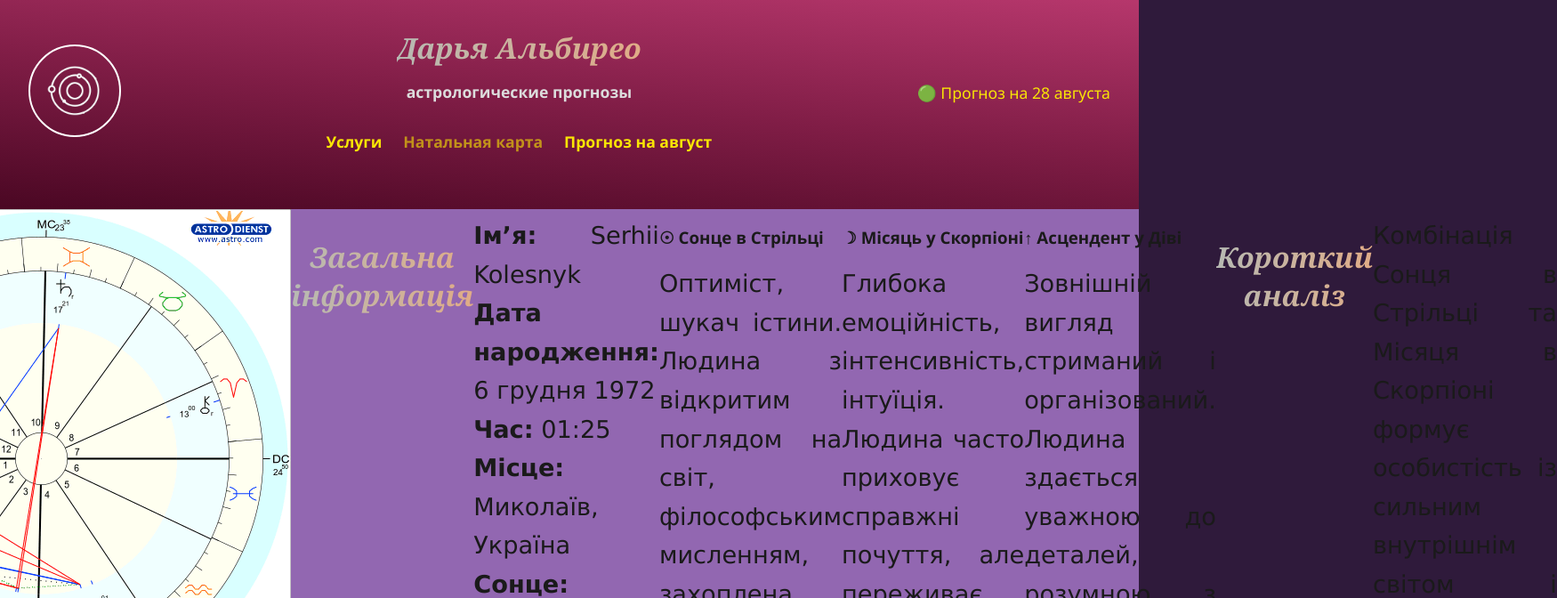
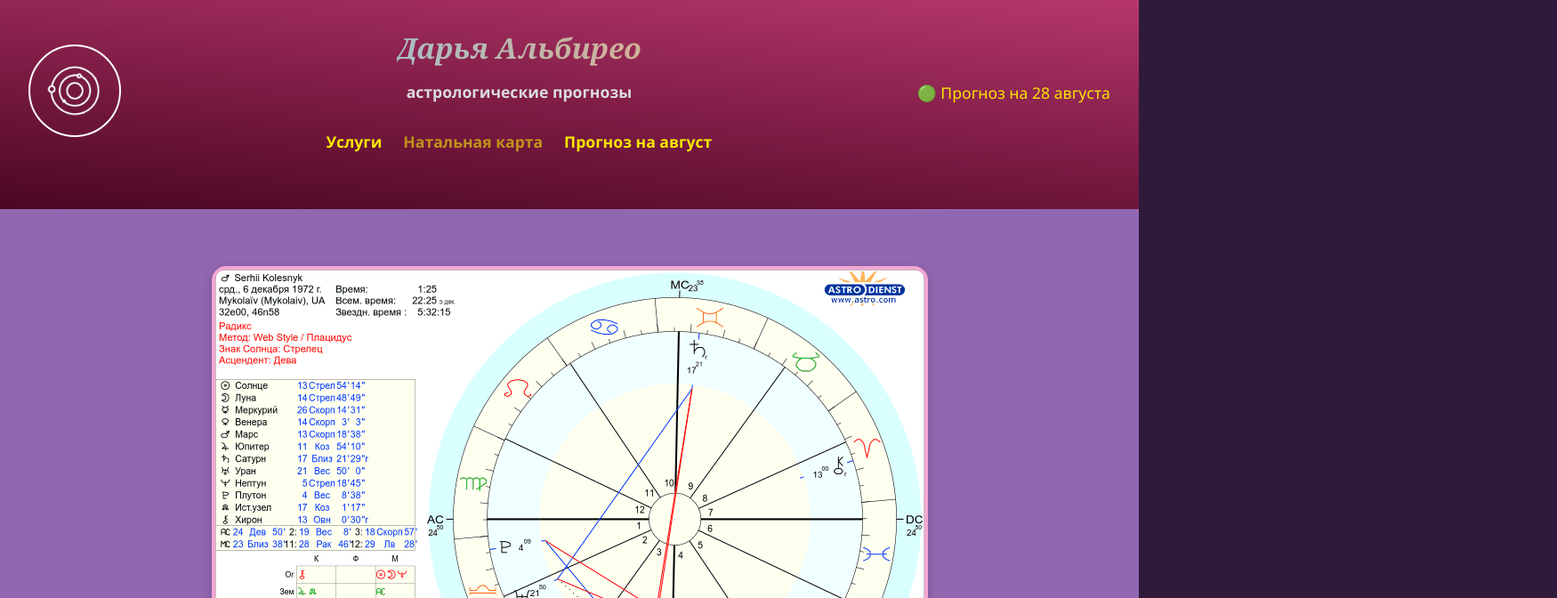
Before and after one commit to co-forester/react-astro-app, a React (Create React App) app in the folder frontend/: page /App/natal_chart in a window 1280 px wide. Shown: the top 672 px of the page at 89% size, 1750 px wide, since content can reach past the window. Built offline with nearby package versions, Linux system fonts and the light colour scheme.

Commit message:
Обновив Footer додав кнопку тема

```diff
--- a/frontend/src/components/NatalChart/NatalChart.tsx
+++ b/frontend/src/components/NatalChart/NatalChart.tsx
@@ -1,20 +1,15 @@
 import React from 'react';
-
-
-import {  useAppSelector } from '../../hooks/reduxHook';
-// import { themeActions } from '../../redux/slices/themeSlice';
+import { useAppSelector } from '../../hooks/reduxHook';
 import css from './natalChart.module.css';
-import logo from '../../images/astro_w2gw_serhii_kolesnyk.68459.2485561.png'; // якщо використовується імпорт логотипу
+import logo from '../../images/astro_w2gw_serhii_kolesnyk.68459.2485561.png';
 
 const NatalChart = () => {
-
   const theme = useAppSelector(state => state.theme.theme);
-
-
 
   return (
     <div className={theme ? css.NatalChartLight : css.NatalChartDark}>
-      <div className="chart">
+      <div className={css.container}>
+        <div className={css.chart}>
           <img src={logo} alt="Логотип Альбірео" className={css.logo} />
         </div>
 
@@ -29,17 +24,17 @@ const NatalChart = () => {
           <strong>Асцендент:</strong> Діва ♍
         </p>
 
-    <div className="aspect">
+        <div className={css.aspect}>
           <h3>☉ Сонце в Стрільці</h3>
           <p>Оптиміст, шукач істини. Людина з відкритим поглядом на світ, філософським мисленням, захоплена подорожами й ідеями.</p>
         </div>
 
-    <div className="aspect">
+        <div className={css.aspect}>
           <h3>☽ Місяць у Скорпіоні</h3>
           <p>Глибока емоційність, інтенсивність, інтуїція. Людина часто приховує справжні почуття, але переживає глибоко і пристрасно.</p>
         </div>
 
-    <div className="aspect">
+        <div className={css.aspect}>
           <h3>↑ Асцендент у Діві</h3>
           <p>Зовнішній вигляд стриманий і організований. Людина здається уважною до деталей, розумною, з раціональним підходом до життя.</p>
         </div>
@@ -50,6 +45,8 @@ const NatalChart = () => {
           Асцендент у Діві додає аналітичності, що робить цю людину глибокою, але логічною — здатною бачити суть речей і прагнути до істини.
         </p>
       </div>
+    </div>
   );
 };
-export {NatalChart};
+
+export { NatalChart };
```
Lines whose indentation alone changed are shown as unchanged.
